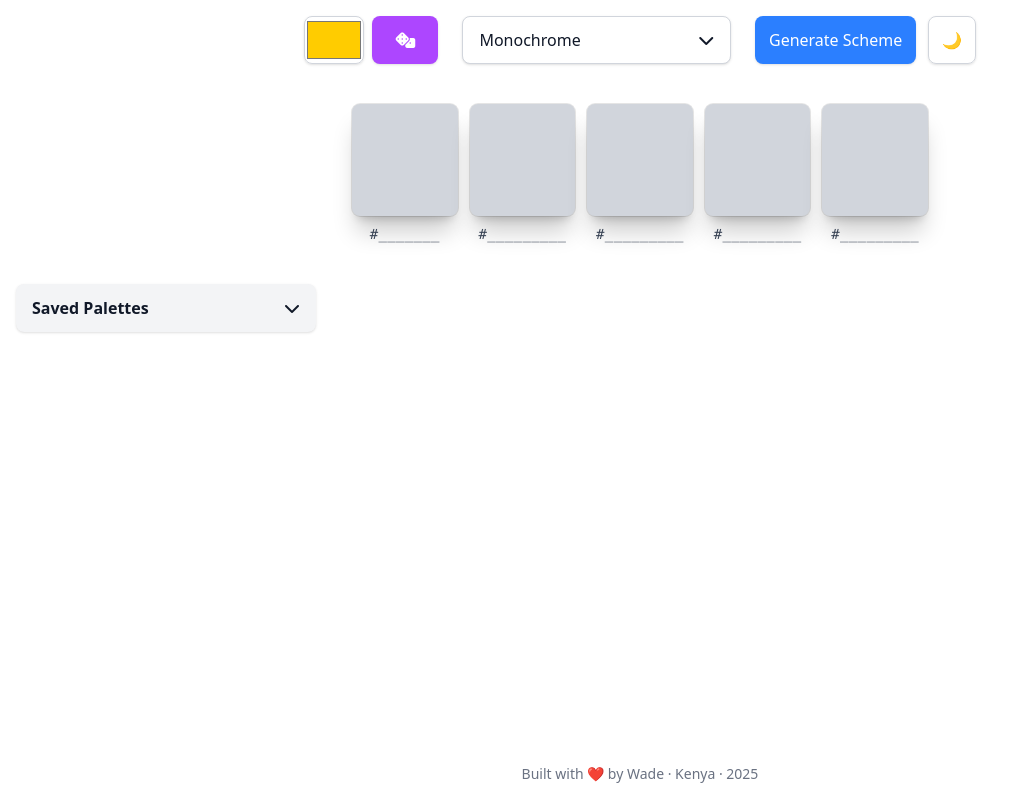
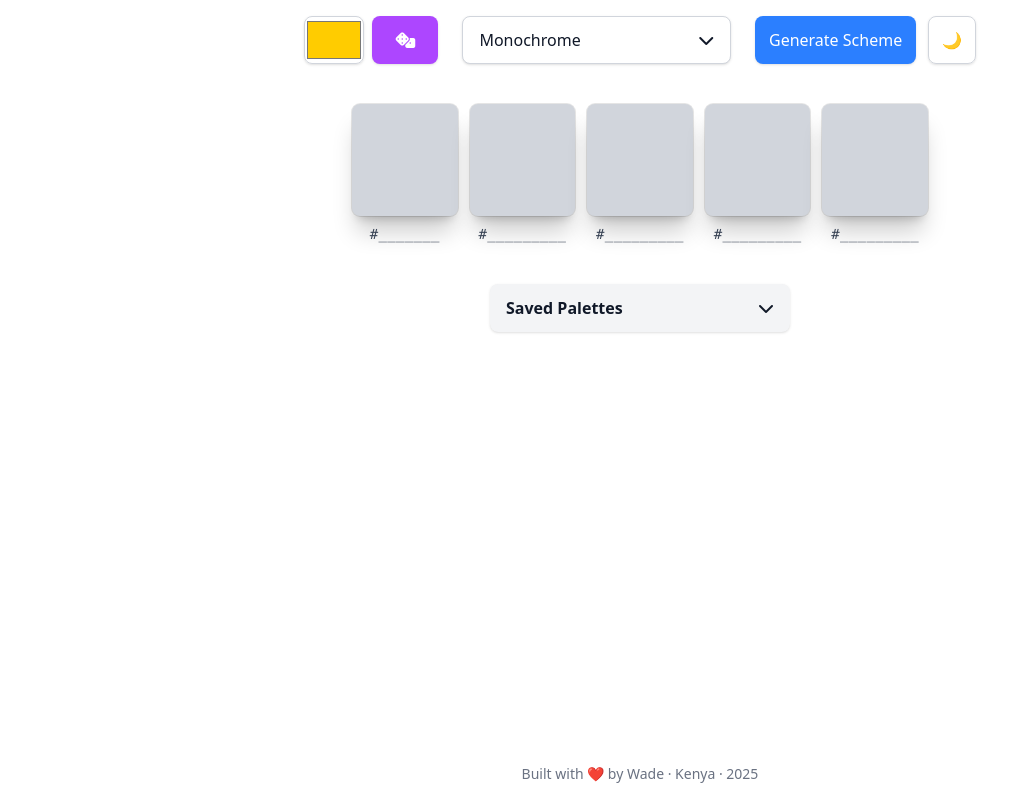
Before and after one commit to Walshwade-dev/colorgenerator, a website built with Vite: page index.html in a window 1280 px wide. Shown: the whole page, without its empty margins (0-1023 px from the left). Built offline with nearby package versions, Linux system fonts and the light colour scheme.

Commit message:
centered the saved-palette btn

```diff
--- a/index.html
+++ b/index.html
@@ -150,7 +150,7 @@
     <!-- SAVED PALETTES ACCORDION -->
     <section class="w-full flex-1 flex flex-col max-w-[100vw]">
 
-      <button id="saved-header" class="w-full max-w-[360px] md:max-w-[300px] my-4 flex justify-between items-center px-4 py-3 rounded-lg
+      <button id="saved-header" class="w-full max-w-[360px] md:max-w-[300px] mx-auto my-4 flex justify-between items-center px-4 py-3 rounded-lg
              bg-gray-100 dark:bg-gray-800 font-semibold
              sticky top-0 z-20 shadow-sm focus:outline-none focus:ring-2 focus:ring-blue-400 transition-all"
         tabindex="0">
```
